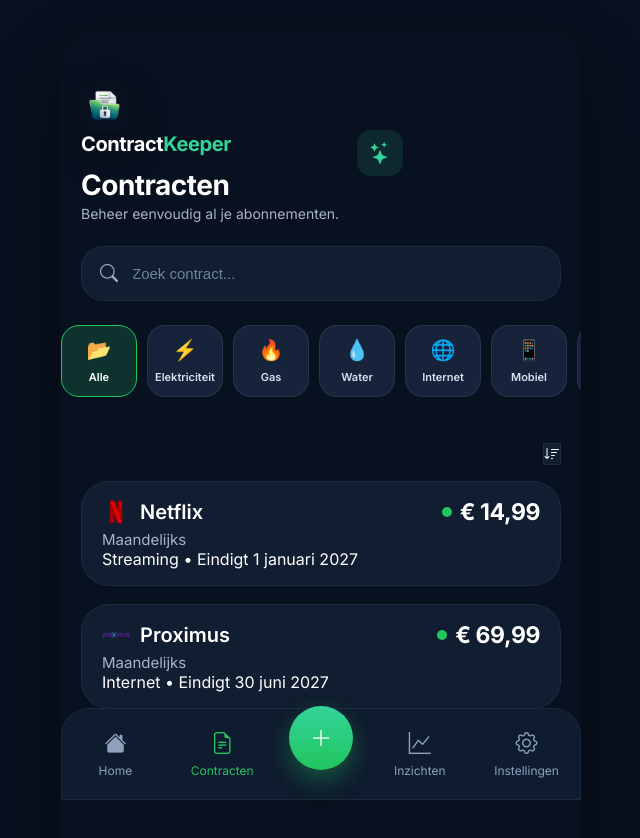
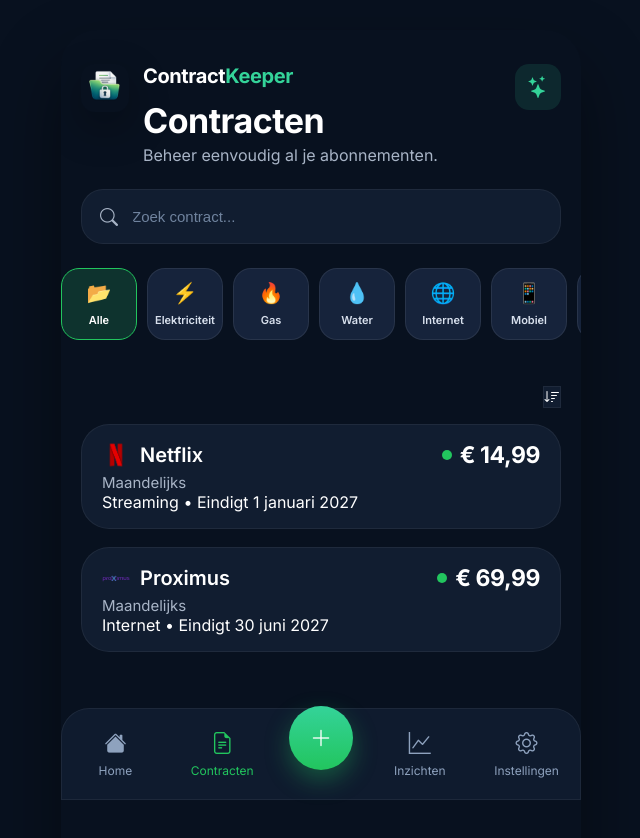
Before and after one commit to nicolasmintjens-debug/Contractkeeper, a plain HTML site: page index.html in a window 1280 px wide. Both pictures are taken after a click on the button "Contracten". Shown: the whole page, without its empty margins (319-959 px from the left). Drawn offline with nearby package versions, Linux system fonts and the light colour scheme.

Commit message:
Update style.css

```diff
--- a/style.css
+++ b/style.css
@@ -2966,70 +2966,55 @@
 
     display:flex;
 
-    align-items:center;
-
-    gap:18px;
-
-    margin:44px 20px 24px;
-
-
-}
-
-.page-header-icon{
-
-    width:72px;
-
-    height:72px;
-
-    border-radius:20px;
-
-    display:flex;
-
-    align-items:center;
-
-    justify-content:center;
-
-    background:var(--surface);
-
-    border:1px solid var(--border);
-
-    box-shadow:var(--shadow);
-
-}
-
-.page-header-icon i{
+    align-items:flex-start;
+
+    justify-content:space-between;
+
+    margin:24px 20px 24px;
+
+}
+
+
+.page-header-left{
+
+    display:flex;
+
+    align-items:flex-start;
+
+    gap:14px;
+
+}
+
+
+.page-header .header-title{
+
+    display:flex;
+
+    flex-direction:column;
+
+}
+
+
+.page-header .header-title h2{
+
+    margin:0;
 
     font-size:34px;
 
-    color:var(--primary);
-
-}
-
-.page-header-text{
-
-    flex:1;
-
-}
-
-.page-header-text h2{
-
-    margin:0;
-
-    font-size:34px;
-
     font-weight:700;
 
     letter-spacing:-.5px;
 
 }
 
-.page-header-text p{
+
+.page-header .header-title p{
 
     margin-top:6px;
 
+    font-size:16px;
+
     color:var(--text-secondary);
-
-    font-size:16px;
 
 }
 
```
